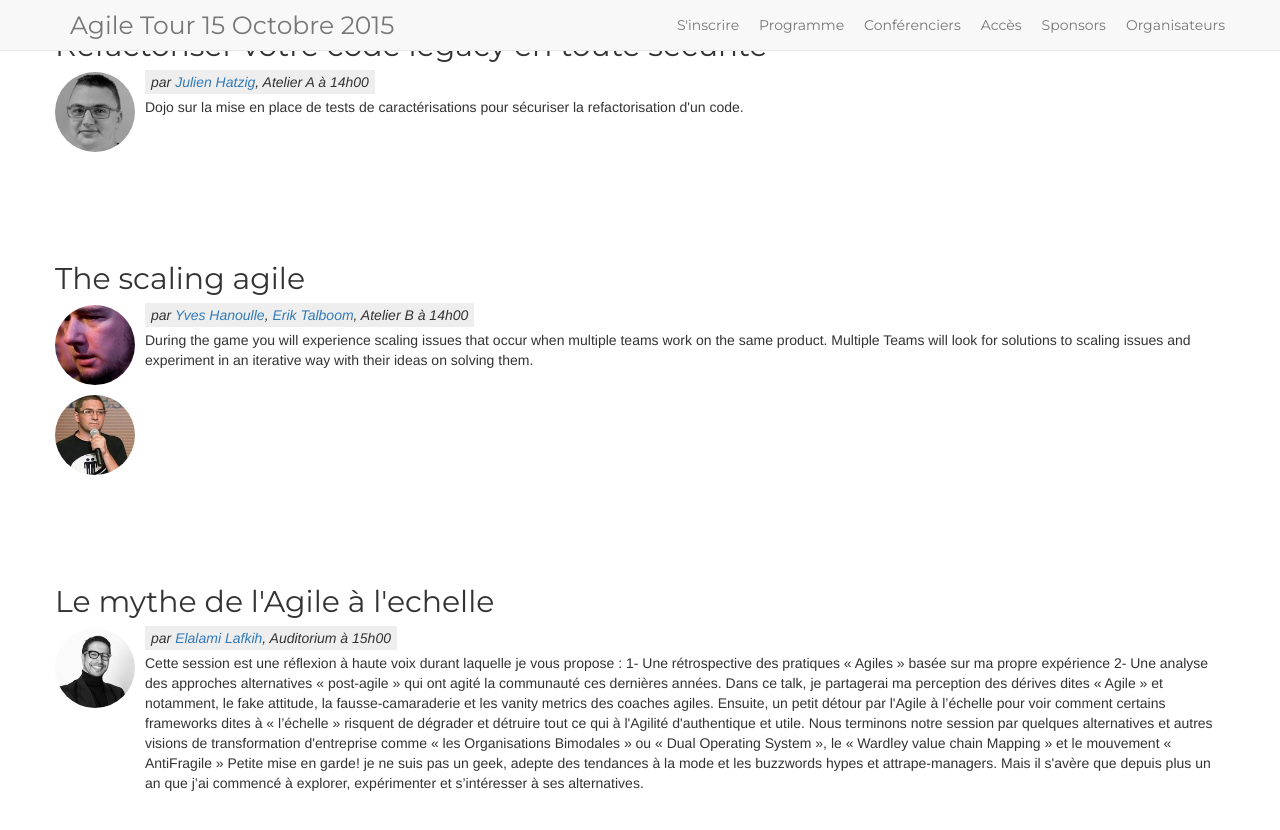
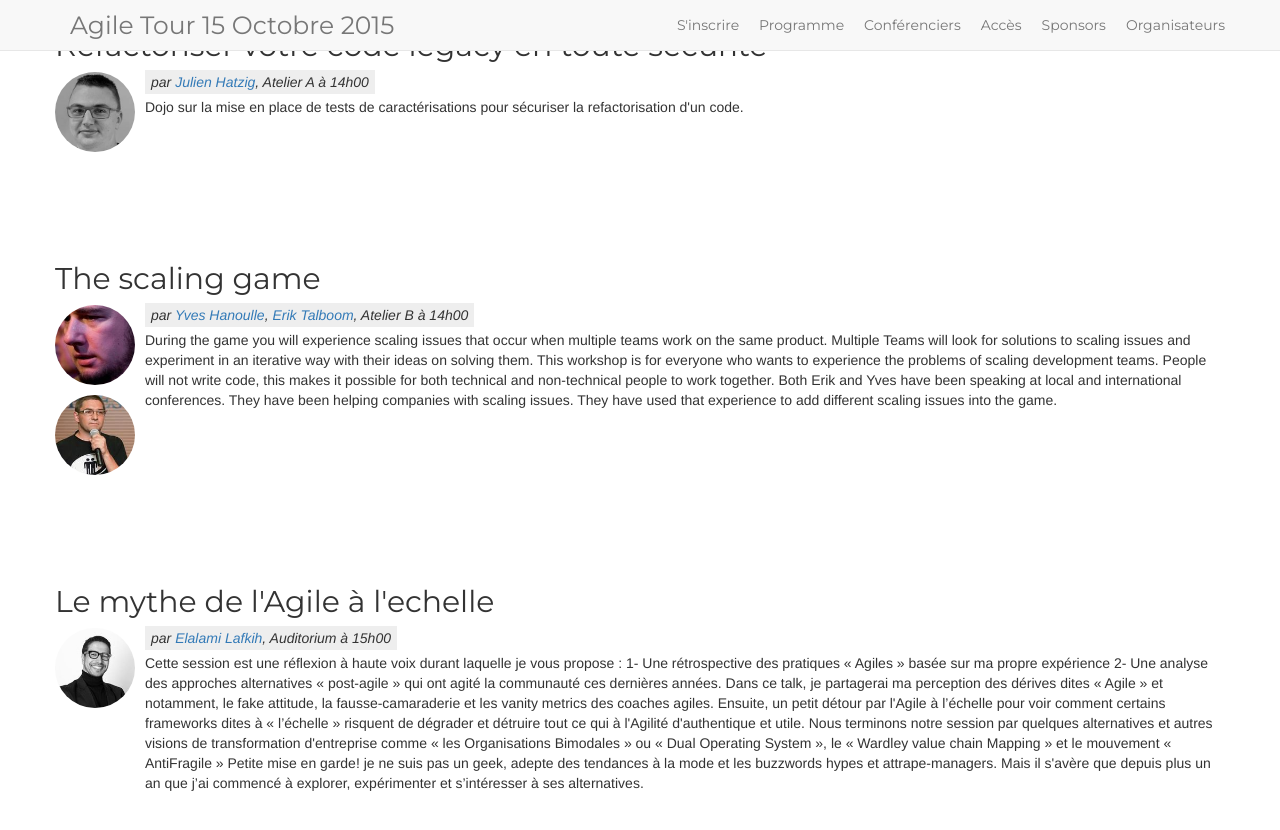
Before and after one commit to jak78/agile-tour-lille-2017, a Jekyll site: the page built from 99-talks.html, in a window 1280 px wide and 900 px high, scrolled down 4500 px. Shown: the top 830 px of the window. Built offline with Jekyll 4.4.1, drawn with Linux system fonts in a browser that asks for light colours; nearby versions of some CDN libraries.

Commit message:
update Yves Hannoulle scaling agile session name and pitch

```diff
--- a/_data/schedule.yml
+++ b/_data/schedule.yml
@@ -98,9 +98,13 @@
         speaker: Julien Hatzig
         description: "Dojo sur la mise en place de tests de caractérisations pour sécuriser la refactorisation d'un code."
         duration: 2
-      - subject: The scaling agile
+      - subject: The scaling game
         speaker: Yves Hanoulle, Erik Talboom
-        description: "During the game you will experience scaling issues that occur when multiple teams work on the same product. Multiple Teams will look for solutions to scaling issues and experiment in an iterative way with their ideas on solving them."
+        description: "During the game you will experience scaling issues that occur when multiple teams work on the same product. Multiple Teams will look for solutions to scaling issues and experiment in an iterative way with their ideas on solving them.
+        This workshop is for everyone who wants to experience the problems of scaling development teams. People will not write code, this makes it possible for both technical and non-technical people to work together.
+        Both Erik and Yves have been speaking at local and international conferences.
+ They have been helping companies with scaling issues. They have used that experience to add different scaling issues into the game.
+        "
         duration: 2
   - hour: 15h00
     content:
```
